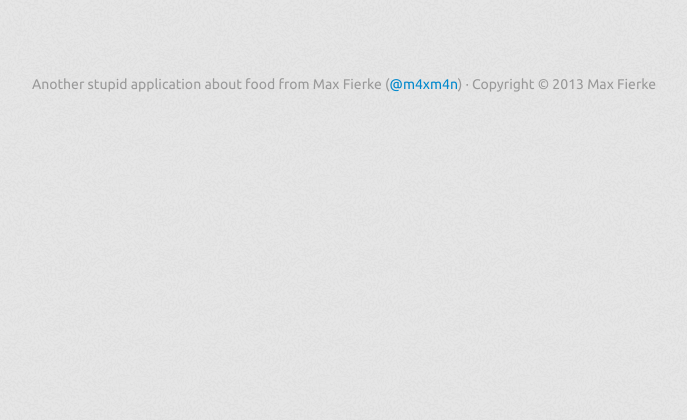
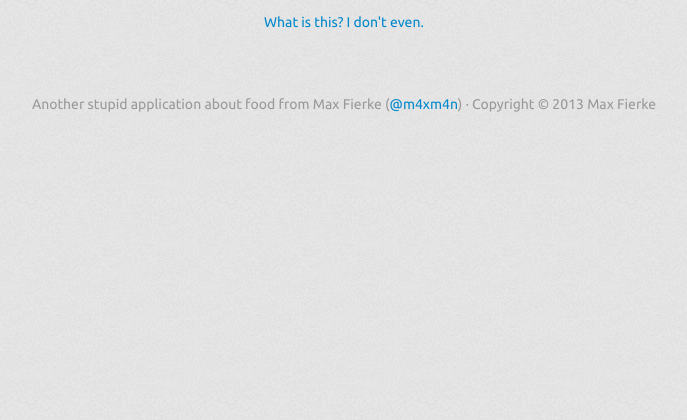
Before and after one commit to maxfierke/dwjlth, a Flask app: page / in a window 1280 px wide. Shown: the part 321-741 px from the top of the page, without its empty margins (296-983 px from the left). Run offline with Flask 2, Linux system fonts and the light colour scheme; some libraries are stand-ins or nearby versions.

Commit message:
Add link explaining what's up.
Signed-off-by: Max Fierke <max@maxfierke.com>

```diff
--- a/templates/base.html
+++ b/templates/base.html
@@ -29,6 +29,7 @@
 
   <div class="wrapper">
     {% block main %}{% endblock %}
+    <a href="https://github.com/maxfierke/dwjlth#do-we-just-leave-these-here">What is this? I don't even.</a>
   </div>
 
   <footer>
```
